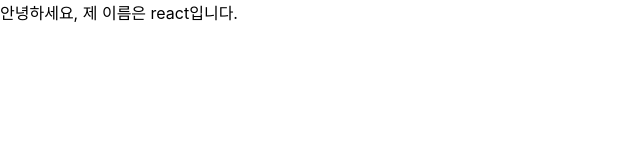
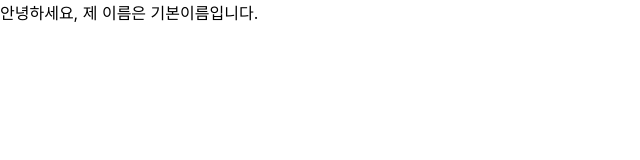
Before and after one commit to dbwlso811/study, a React (Create React App) app: page / in a window 1280 px wide. Shown: the top 160 px of the page, without its empty margins (0-640 px from the left). Built offline with nearby package versions, Linux system fonts and the light colour scheme.

Commit message:
[ React-study-3 ] [   1. props 기본값 지정 ]

```diff
--- a/src/App.js
+++ b/src/App.js
@@ -2,7 +2,7 @@
 import Mycomponent from './MyComponent';
 
 const App = () => {
-  return <Mycomponent name='react' />;
+  return <Mycomponent />;
 };
 
 export default App;
--- a/src/MyComponent.js
+++ b/src/MyComponent.js
@@ -4,4 +4,7 @@
     return <div>안녕하세요, 제 이름은 {props.name}입니다.</div>;
 };
 
+Mycomponent.defaultProps = {
+    name:'기본이름'
+};
 export default Mycomponent;
```
